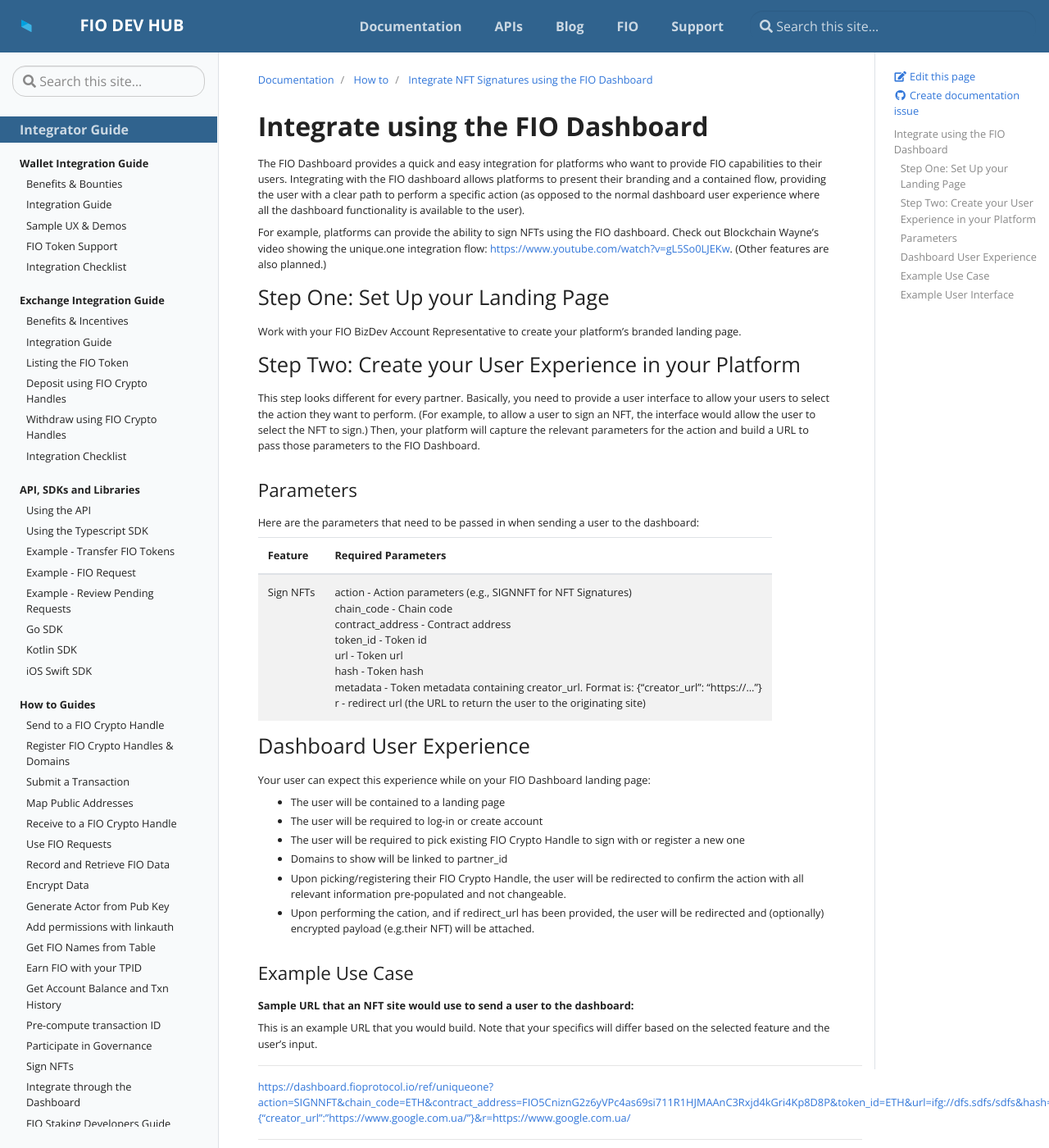
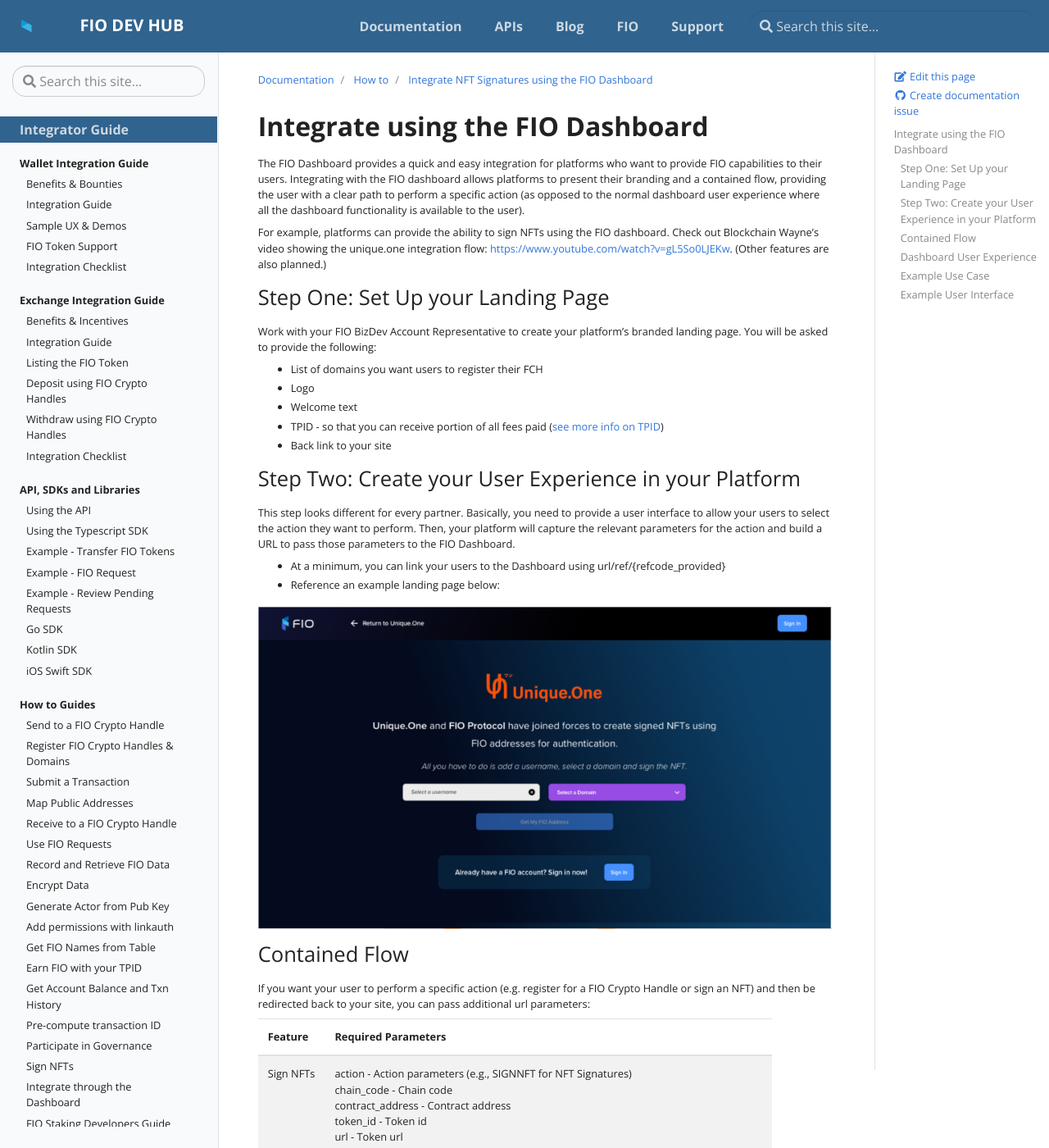
Before and after one commit to fioprotocol/fio-devhub, a Jekyll site: the page built from _docs/how-to/integrate-dashboard.md, in a window 1280 px wide and 1400 px high. Shown: the whole window at 82% size. Built offline with Jekyll 4.4.1, drawn with Linux system fonts in a browser that asks for light colours; some of the changed text lies outside the part shown.

Commit message:
Update integrate-dashboard.md

```diff
--- a/_docs/how-to/integrate-dashboard.md
+++ b/_docs/how-to/integrate-dashboard.md
@@ -12,15 +12,26 @@ For example, platforms can provide the ability to sign NFTs using the FIO dashbo
 
 ## Step One: Set Up your Landing Page
 
-Work with your FIO BizDev Account Representative to create your platform's branded landing page.
+Work with your FIO BizDev Account Representative to create your platform's branded landing page.  You will be asked to provide the following:
+
+- List of domains you want users to register their FCH
+- Logo
+- Welcome text
+- TPID - so that you can receive portion of all fees paid ([see more info on TPID]({{site.baseurl}}/docs/how-to/tpid))
+- Back link to your site
 
 ## Step Two: Create your User Experience in your Platform
 
-This step looks different for every partner.  Basically, you need to  provide a user interface to allow your users to select the action they want to perform.  (For example, to allow a user to sign an NFT, the interface would allow the user to select the NFT to sign.) Then, your platform will capture the relevant parameters for the action and build a URL to pass those parameters to the FIO Dashboard.
+This step looks different for every partner.  Basically, you need to  provide a user interface to allow your users to select the action they want to perform.  Then, your platform will capture the relevant parameters for the action and build a URL to pass those parameters to the FIO Dashboard.
 
-### Parameters
+- At a minimum, you can link your users to the Dashboard using url/ref/{refcode_provided}
+- Reference an example landing page below:
 
-Here are the parameters that need to be passed in when sending a user to the dashboard:
+![Image]({{ site.baseurl }}/assets/img/nft/nftlandingscreen.png)
+
+## Contained Flow
+
+If you want your user to perform a specific action (e.g. register for a FIO Crypto Handle or sign an NFT) and then be redirected back to your site, you can pass additional url parameters:
 
 |Feature |Required Parameters |
 |---|---|
@@ -48,10 +59,7 @@ This is an example URL that you would build.  Note that your specifics will diff
 
 ---
 
-Your interface will build the URL, which then will take your user to your platform's landing page on the FIO Dashboard.  Your user can then create their FIO Crypto Handle and sign their NFT.  (See example screenshot below.)
-
-![Image]({{ site.baseurl }}/assets/img/nft/nftlandingscreen.png)
-
+Your interface will build the URL, which then will take your user to your platform's landing page on the FIO Dashboard.  Your user can then create their FIO Crypto Handle and sign their NFT.
 
 ## Example User Interface
 
```
